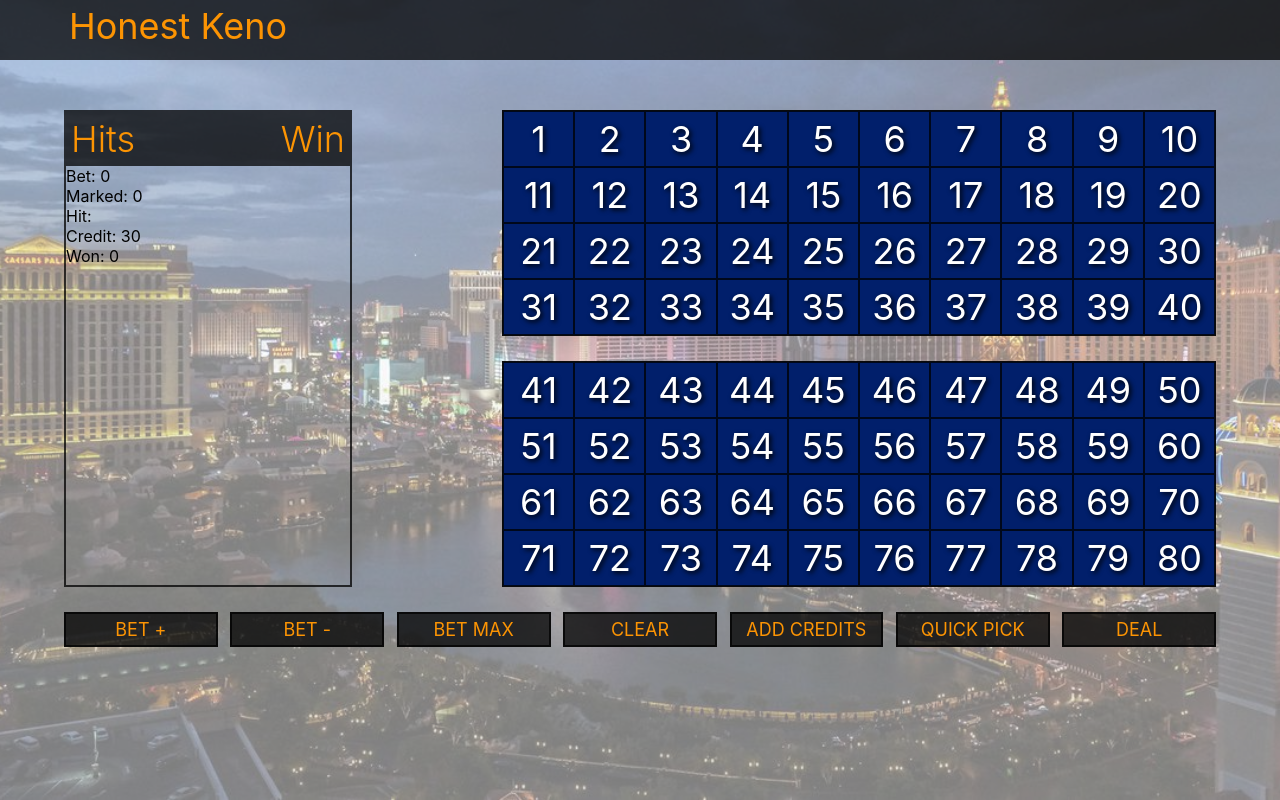
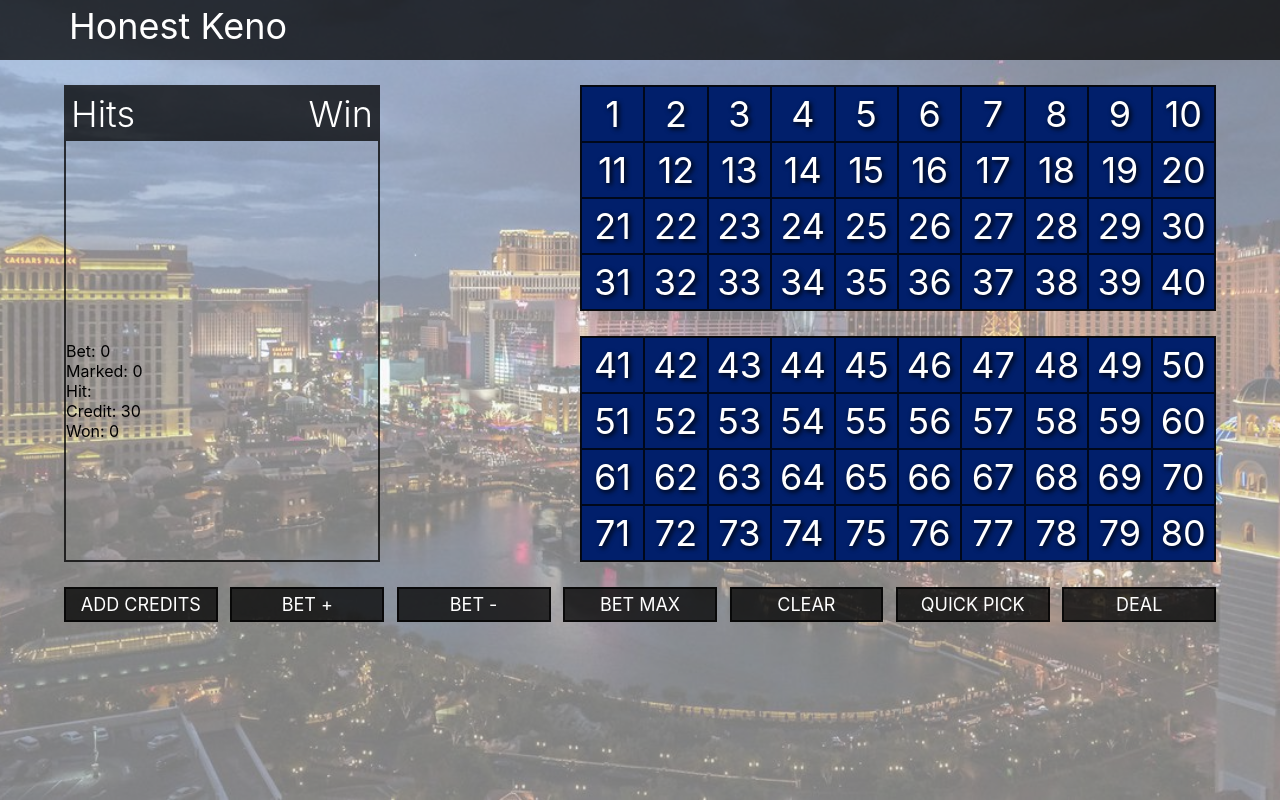
Before and after one commit to AdamMattas/honest_keno, a React (Create React App) app: page / in a window 1280 px wide. Built offline with nearby package versions, Linux system fonts and the light colour scheme.

Commit message:
working on spacing

```diff
--- a/src/App.scss
+++ b/src/App.scss
@@ -12,25 +12,20 @@
   position: absolute;
   top: 4px;
   left: calc(5% + 5px);
-  font-size: 36px !important;
+  font-size: 36px;
   //font-weight: 350;
-  color: $orange;
+  color: $white;
   padding: 0px;
   z-index: 1;
 }
 
 .background {
-  /* The image used */
   background-image: $background;
-
   width: 100%;
-
-  /* Full height */
   height: 100%;
   position: fixed;
   top: 0px;
   z-index: -1;
-  /* Center and scale the image nicely */
   background-position: top;
   background-repeat: no-repeat;
   background-size: cover;
@@ -79,17 +74,26 @@
   //border: 1px solid red;
   margin: 0 auto;
   position: relative;
-  top: 50px;
+  top: 25px;
 }
 
 .display-wrap {
   display: table-cell;
-  width: 25%;
+  width: 27.8%;
   min-height: 200px;
   //border: 1px solid $black;
   border: 2px solid $black-75;
   margin-right: 25px;
   padding: 0px !important;
+  //background-color: rgba(255, 255, 255, 0.5);
+}
+
+// .table-filler {
+//   min-height: 350px;
+// }
+
+.table-row-wrap {
+  height: 200px;
 }
 
 table {
@@ -101,6 +105,10 @@ tbody {
   width: 100%;
   // min-height: 350px;
   padding: 0;
+}
+
+.pay-line-win {
+  background-color: $green;
 }
 
 tr {
@@ -132,19 +140,21 @@ td {
 }
 
 th {
-  color: $orange;
+  color: $white;
   font-size: 36px;
   padding: 5px;
   font-weight: 350;
 }
 .number-box-wrap {
   display: table-cell;
-  width: calc(75% - 2px);
+  //width: calc(75% - 2px);
+  width: 56.6%;
   vertical-align: top;
+  margin-top: 50px;
 }
 
-.spacer-25 {
-  width: 150px;
+.spacer-200 {
+  width: 200px;
 }
 
 .container-bottom {
@@ -239,7 +249,7 @@ th {
   position: relative;
   width: 90%;
   margin: 0 auto;
-  top: 75px;
+  top: 50px;
   display: flex;
   justify-content: space-between;
 }
@@ -250,7 +260,7 @@ th {
 .button {
   flex: 0 0 13%;
   padding: 5px 0px 5px 0px;
-  color: $orange;
+  color: $white;
   font-size: 18px;
   text-align: center;
   background-color: $black-75;
--- a/src/components/buttons.jsx
+++ b/src/components/buttons.jsx
@@ -10,11 +10,11 @@ import QuickPickButton from "./quickPickButton";
 const Buttons = props => {
   return (
     <div className="button-container">
+      <AddCreditButton add={props.add} />
       <BetPlusButton betPlus={props.betPlus} />
       <BetMinusButton betMinus={props.betMinus} />
       <BetMaxButton betMax={props.betMax} />
       <ClearButton clear={props.clear} />
-      <AddCreditButton add={props.add} />
       <QuickPickButton pick={props.pick} />
       <DealButton deal={props.deal} />
     </div>
--- a/src/components/display.jsx
+++ b/src/components/display.jsx
@@ -12,6 +12,7 @@ const Display = props => {
             <th className="text-left">Hits</th>
             <th className="text-right">Win</th>
           </tr>
+          <tr className="table-row-wrap">
             {payTable.map((pays, i) => {
               console.log("PAYS: ", pays);
               if (pays > 0) {
@@ -23,9 +24,10 @@ const Display = props => {
                   </tr>
                 );
               } else {
-              return <tr />;
+                return null;
               }
             })}
+          </tr>
         </tbody>
       </table>
       <div>Bet: {props.bet}</div>
--- a/src/components/machine.jsx
+++ b/src/components/machine.jsx
@@ -187,7 +187,7 @@ class Machine extends Component {
             credit={credit}
             winnings={winnings}
           />
-          <div className="spacer-25" />
+          <div className="spacer-200" />
           <SingleCard data={this.state.kenoNumbers} numSelect={this.numClick} />
         </div>
         <div className="button-wrap">
```
Lines whose indentation alone changed are shown as unchanged.
